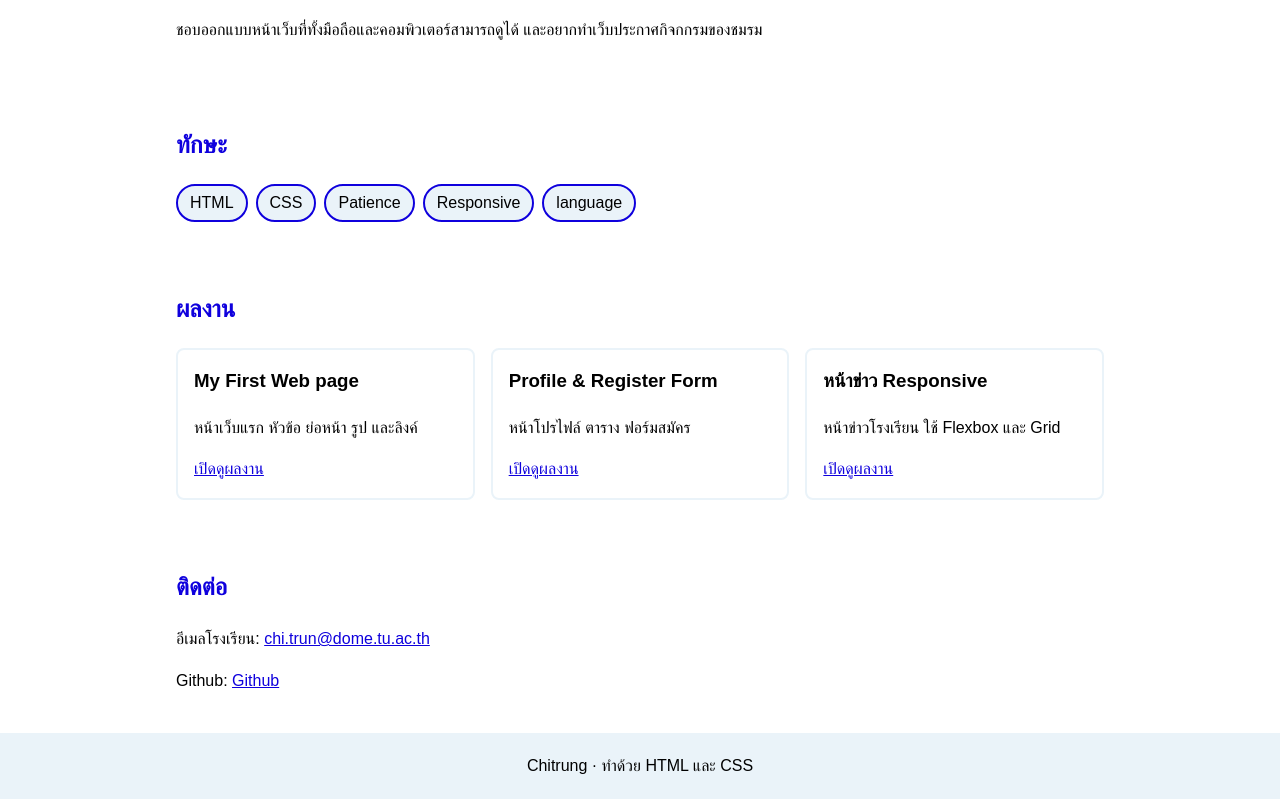
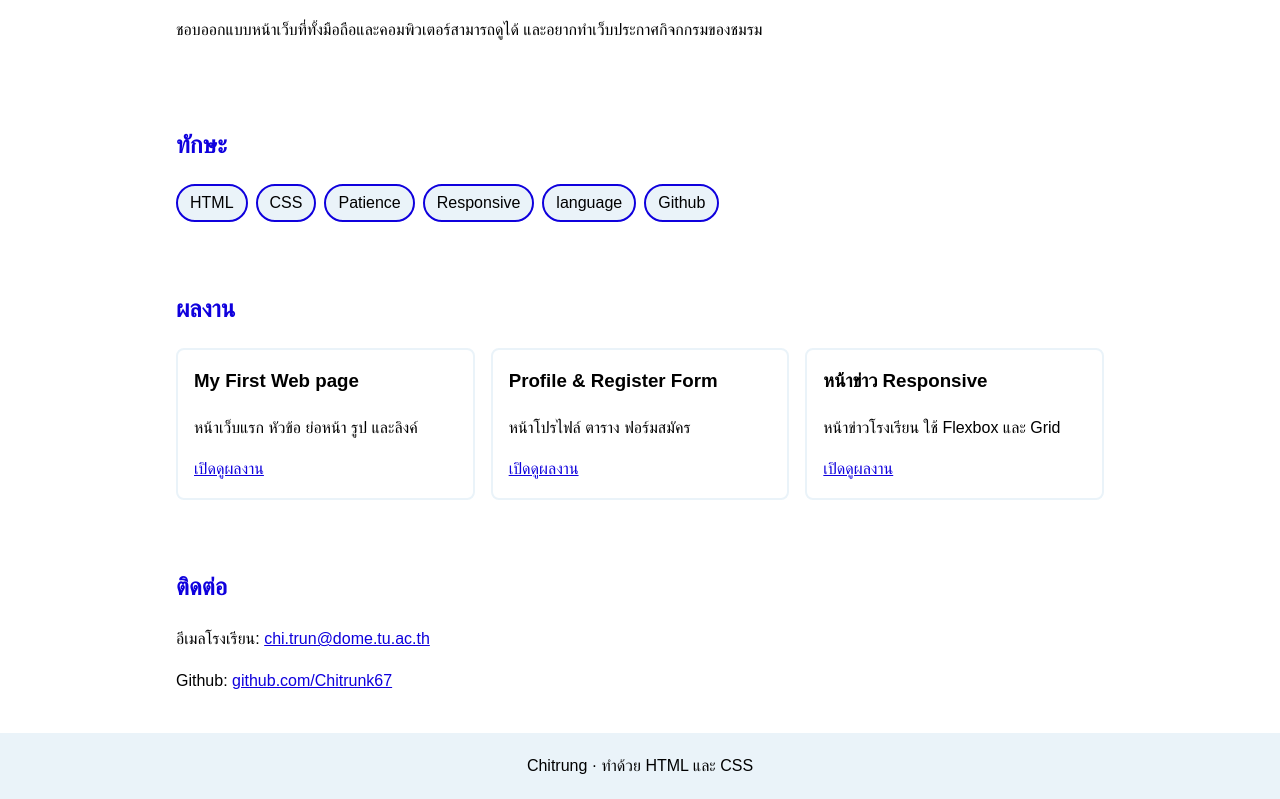
Before and after one commit to Chitrunk67/portfolio, a plain HTML site: page index.html in a window 1280 px wide. Shown: the part 351-1150 px from the top of the page. Drawn offline with Linux system fonts and the light colour scheme.

Commit message:
เพิ่ม Github ในหน้าทักษะ

```diff
--- a/index.html
+++ b/index.html
@@ -40,6 +40,7 @@
                 <li>Patience</li>
                 <li>Responsive</li>
                 <li>language</li>
+                <li>Github</li>
             </ul>
         </section>
         <section id="project">
@@ -68,7 +69,7 @@
                 <a href="mailto:chi.trun@dome.tu.ac.th">chi.trun@dome.tu.ac.th</a>
             </p>
             <p>Github:
-                <a href="https://github.com/">Github</a>
+                <a href="https://github.com/Chitrunk67">github.com/Chitrunk67</a>
             </p>
         </section>
     </main>
```
